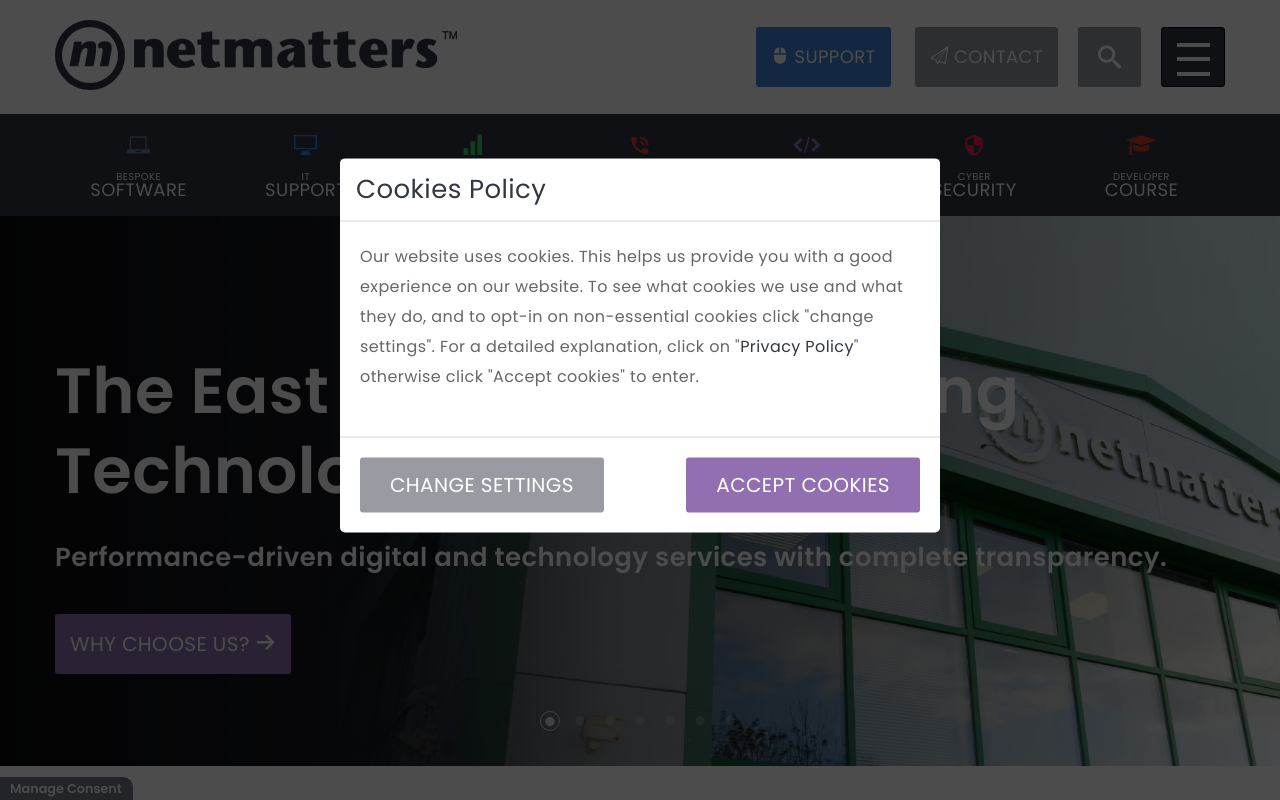
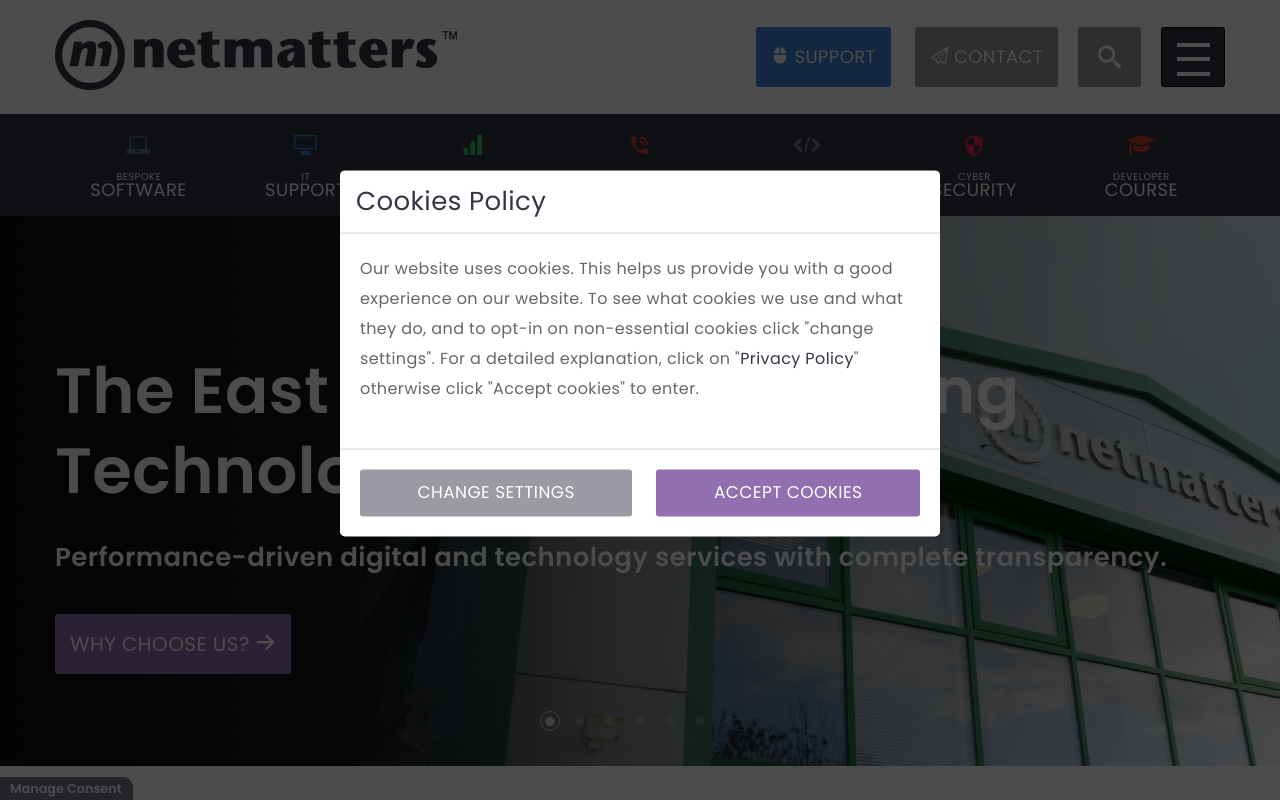
Before and after one commit to JTickett/Netmatters-Website, a PHP site: page / in a window 1280 px wide. Run offline with PHP 8.4, Linux system fonts and the light colour scheme; some libraries are stand-ins or nearby versions; some web fonts are replaced.

Commit message:
cookies buttons now fine on larger screen sizes

```diff
--- a/index.html
+++ b/index.html
@@ -25,11 +25,11 @@
     <link href="https://fonts.googleapis.com/css2?family=Poppins:ital,wght@0,100;0,200;0,300;0,400;0,500;0,600;0,700;0,800;0,900;1,100;1,200;1,300;1,400;1,500;1,600;1,700;1,800;1,900&display=swap" rel="stylesheet">
 
     <!-- Javascript Stuff (This will be relocated to the bottom of the body) -->
-    <script src="https://ajax.googleapis.com/ajax/libs/jquery/3.7.1/jquery.min.js"></script>
+    <!-- <script src="https://ajax.googleapis.com/ajax/libs/jquery/3.7.1/jquery.min.js"></script>
     <script src="js/slick/slick.min.js"></script>
     <script src="js/main.js"></script>
     <script src="js/stickyhead.js"></script>
-    <script src="js/cookie.js"></script>
+    <script src="js/cookie.js"></script> -->
 
 </head>
 
@@ -1917,11 +1917,11 @@
 
 
     <!-- Javascript Stuff relocated from the HEAD -->
-    <!-- <script src="https://ajax.googleapis.com/ajax/libs/jquery/3.7.1/jquery.min.js"></script>
+    <script src="https://ajax.googleapis.com/ajax/libs/jquery/3.7.1/jquery.min.js"></script>
     <script src="js/slick/slick.min.js"></script>
     <script src="js/main.js"></script>
     <script src="js/stickyhead.js"></script>
-    <script src="js/cookie.js"></script> -->
+    <script src="js/cookie.js"></script>
 
 
 </body>
--- a/scss/modules/_cookie.scss
+++ b/scss/modules/_cookie.scss
@@ -84,22 +84,29 @@
 
 .cookie-buttons {
     display: flex;
-    justify-content: space-between;
+    justify-content: center;
     flex-wrap: wrap;
     padding: 20px;
+    height: 87px;
 }
 
 .cookie-button {
-    @include button($btn-drk, $bradius:3px, $lheight:35px);
-    font-size: 20px;
+    @include button($btn-drk, $bradius:3px, $lheight:25px);
+    font-size: 1.063rem;
     padding: 10px 30px;
+    flex-grow: 1;
+    text-align: center;
+    height: 100%;
 }
 
 #cookie-button1{
     background-color: $btn-contact;
+    margin-right: 12px;
 }
 #cookie-button2{
     background-color: $service-webdesign;
+
+    margin-left: 12px;
 }
 
 
```
Also changed, not shown: css/styles.css, 1 other file.
